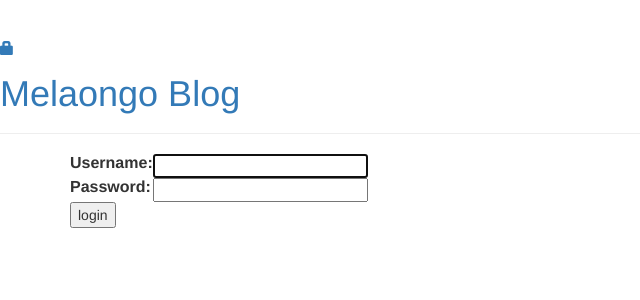
After one commit to srinaveendesu/learning_django, a Django app: page /accounts/login/ in a window 1280 px wide. The commit adds this page. Shown: the top 300 px of the page, without its empty margins (0-640 px from the left). Run offline with Django 3.2, Linux system fonts and the light colour scheme; some libraries are stand-ins or nearby versions.

Commit message:
added security and login from blog page

```diff
--- a/melaongo/templates/blog/base.html
+++ b/melaongo/templates/blog/base.html
@@ -13,13 +13,16 @@
 
 <body>
     <div class="page-header">
-		{% if user.is_authenticated %}
-			<a href="{% url 'post_new' %}" class="top-menu"><span class="glyphicon glyphicon-plus"></span></a>
-			<a href="{% url 'post_draft_list' %}" class="top-menu"><span class="glyphicon glyphicon-edit"></span></a>
-		{% endif %}
+        {% if user.is_authenticated %}
+        <a href="{% url 'post_new' %}" class="top-menu"><span class="glyphicon glyphicon-plus"></span></a>
+        <a href="{% url 'post_draft_list' %}" class="top-menu"><span class="glyphicon glyphicon-edit"></span></a>
+		<p class="top-menu">Hello {{ user.username }}<small>(<a href="{% url 'django.contrib.auth.views.logout' %}">Log out</a>)</small></p>
+        {% else %}
+        <a href="{% url 'django.contrib.auth.views.login' %}" class="top-menu"><span class="glyphicon glyphicon-lock"></span></a>
+        {% endif %}
+        <h1><a href="{% url 'melaongo.views.post_list' %}">Melaongo Blog</a></h1>
+    </div>
 
-        <h1><a href="/">Melaongo Blog</a></h1>
-    </div>
     <div class="content container">
         <div class="row">
             <div class="col-md-8">
--- /dev/null
+++ b/melaongo/templates/registration/login.html
@@ -0,0 +1,26 @@
+{% extends "blog/base.html" %}
+
+{% block content %}
+
+{% if form.errors %}
+<p>Your username and password didn't match. Please try again.</p>
+{% endif %}
+
+<form method="post" action="{% url 'django.contrib.auth.views.login' %}">
+{% csrf_token %}
+<table>
+<tr>
+    <td>{{ form.username.label_tag }}</td>
+    <td>{{ form.username }}</td>
+</tr>
+<tr>
+    <td>{{ form.password.label_tag }}</td>
+    <td>{{ form.password }}</td>
+</tr>
+</table>
+
+<input type="submit" value="login" />
+<input type="hidden" name="next" value="{{ next }}" />
+</form>
+
+{% endblock %}
--- a/mysite/settings.py
+++ b/mysite/settings.py
@@ -102,3 +102,4 @@ USE_TZ = True
 
 STATIC_URL = '/static/'
 STATIC_ROOT = os.path.join(BASE_DIR, 'static')
+LOGIN_REDIRECT_URL = '/'
--- a/mysite/urls.py
+++ b/mysite/urls.py
@@ -18,5 +18,7 @@ from django.contrib import admin
 
 urlpatterns = [
     url(r'^admin/', include(admin.site.urls)),
+    url(r'^accounts/login/$', 'django.contrib.auth.views.login'),
+    url(r'^accounts/logout/$', 'django.contrib.auth.views.logout', {'next_page': '/'}),
     url(r'', include('melaongo.urls')),
 ]
```
Also changed, not shown: melaongo/views.py (+8 -0 lines), db.sqlite3, 3 other files.
